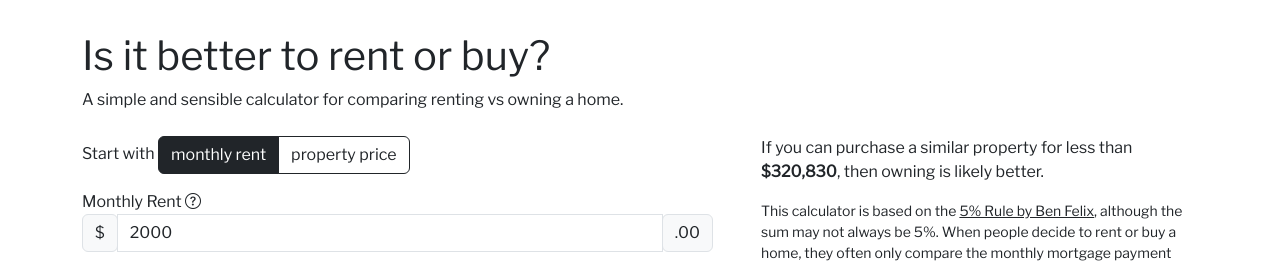
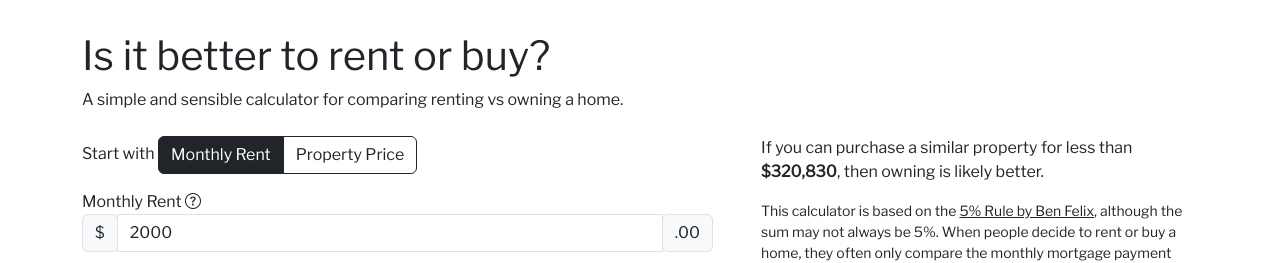
Before and after one commit to low-earth-orbit/rent-vs-buy, a React (Create React App) app: page / in a window 1280 px wide. Shown: the top 263 px of the page. Built offline with nearby package versions, Linux system fonts and the light colour scheme.

Commit message:
Capitalize options

```diff
--- a/src/components/Layout/Main.jsx
+++ b/src/components/Layout/Main.jsx
@@ -89,7 +89,7 @@ const Main = () => {
                 readOnly
               />
               <label className="btn btn-outline-dark" htmlFor="rentOption">
-                monthly rent
+                Monthly Rent
               </label>
 
               <input
@@ -104,7 +104,7 @@ const Main = () => {
                 readOnly
               />
               <label className="btn btn-outline-dark" htmlFor="priceOption">
-                property price
+                Property Price
               </label>
             </div>
           </div>
@@ -202,7 +202,7 @@ const Main = () => {
               >
                 Maintenance Costs <i className="bi bi-question-circle"></i>
               </label>
-              <div id=" maintenanceCostsHelp" className="form-text">
+              <div id="maintenanceCostsHelp" className="form-text">
                 As an estimate, you can use 1% of the property value for homes
                 worth over $500,000, or 1.5% for homes worth less.
               </div>
--- a/src/index.css
+++ b/src/index.css
@@ -19,6 +19,7 @@ code {
 #start {
   margin-bottom: 1rem;
 }
+
 /* Footer */
 #footer {
   padding-top: 2rem;
```
